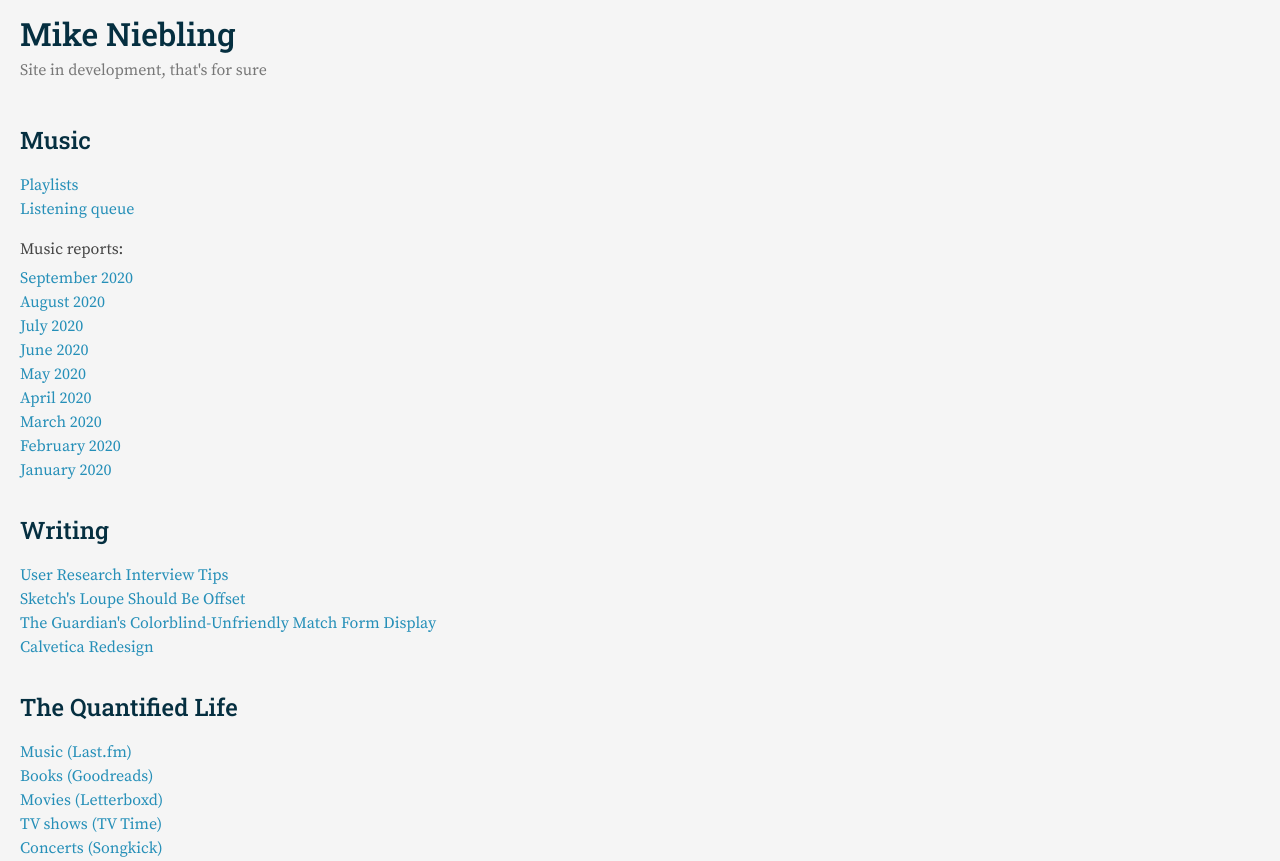
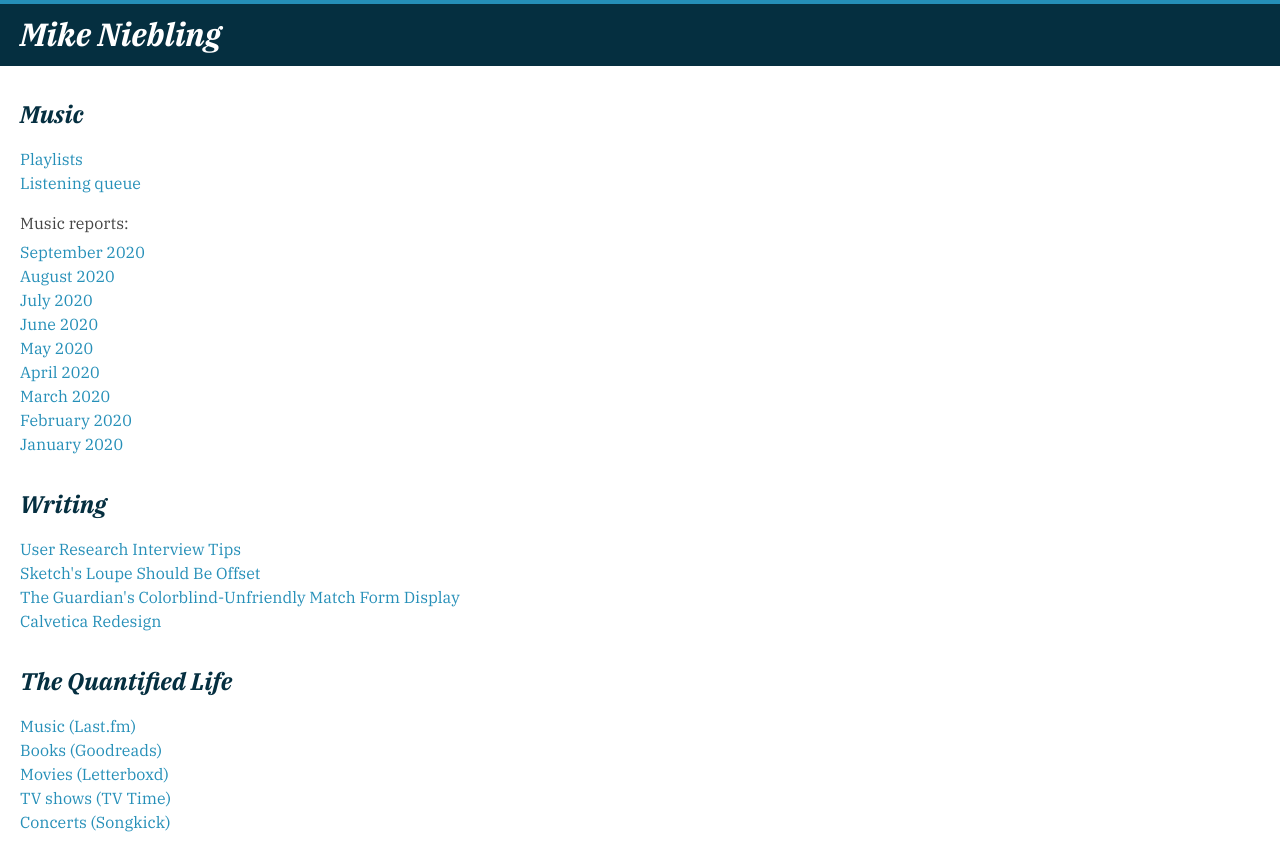
Before and after one commit to mniebling/mniebling.github.io, an Eleventy site: page index.njk in a window 1280 px wide. Shown: the top 861 px of the page. Built offline with nearby package versions, Linux system fonts and the light colour scheme; Eleventy itself is replaced by a stand-in of ours; files that its build step writes are made by us from their sources; what outdent would draw is missing.

Commit message:
Improve typography

```diff
--- a/css/index.css
+++ b/css/index.css
@@ -1,5 +1,9 @@
 .index-header {
-  margin: 0 0 40px 0;
+  background: var(--color-dark);
+  border-top: 4px solid var(--color-primary);
+  margin: 0 0 20px 0;
+  padding: 6px 20px 8px 20px;
+  position: relative;
 }
 
 .index-section {
@@ -10,6 +14,11 @@
   color: #777;
 }
 
+.index-h1 {
+  color: white;
+  margin: 0;
+}
+
 .index-h2 {
   margin-bottom: 15px;
 }
--- a/css/post.css
+++ b/css/post.css
@@ -1,5 +1,6 @@
 .post-links {
-  margin: 10px 0 20px 0;
+  margin: 0 20px;
+  padding-top: 10px;
 }
 
 .post-meta {
@@ -26,10 +27,8 @@
 
 .post-body {
   background-color: white;
-  border: 1px solid #ddd;
-  border-radius: 7px;
   margin-bottom: 25px;
-  padding: 15px 20px;
+  padding: 0 20px;
 }
 
 .post-body img,
--- a/css/styles.css
+++ b/css/styles.css
@@ -5,25 +5,25 @@
 
 html {
   --color-primary: #258fb8;
+  --color-dark: #052f40;
 
   height: 100%;
 }
 
 body {
-  background-color: #f5f5f5;
+  background-color: white;
   color: #444;
-  font-family: "Source Serif Pro", serif;
+  font-family: "IBM Plex Serif", serif;
   line-height: 1.5;
   margin: 0;
   height: 100%;
-
-  /* background: linear-gradient(-15deg, #8e9eab, #eef2f3); */
 }
 
 h1, h2, h3, h4, h5, h6 {
   color: #052F40;
-  font-family: "Roboto Slab", sans-serif;
-  font-weight: 500;
+  font-family: "IBM Plex Serif", sans-serif;
+  font-style: italic;
+  font-weight: 700;
   margin: 0;
 }
 
@@ -47,35 +47,35 @@ a:hover {
 
 
 /* Fonts */
-/* roboto-slab-500 - latin */
+/* ibm-plex-serif-regular - latin */
 @font-face {
-  font-family: 'Roboto Slab';
-  font-style: normal;
-  font-weight: 500;
-  src: local(''),
-       url('../fonts/roboto-slab-v12-latin-500.woff2') format('woff2');
-}
-/* source-serif-pro-regular - latin */
-@font-face {
-  font-family: 'Source Serif Pro';
+  font-family: 'IBM Plex Serif';
   font-style: normal;
   font-weight: 400;
-  src: local('Source Serif Pro'), local('SourceSerifPro-Regular'),
-       url('../fonts/source-serif-pro-v8-latin-regular.woff2') format('woff2');
+  src: local('IBM Plex Serif'), local('IBMPlexSerif'),
+       url('../fonts/ibm-plex-serif-v9-latin-regular.woff2') format('woff2');
 }
-/* source-serif-pro-italic - latin */
+/* ibm-plex-serif-italic - latin */
 @font-face {
-  font-family: 'Source Serif Pro';
+  font-family: 'IBM Plex Serif';
   font-style: italic;
   font-weight: 400;
-  src: local('Source Serif Pro Italic'), local('SourceSerifPro-It'),
-       url('../fonts/source-serif-pro-v8-latin-italic.woff2') format('woff2');
+  src: local('IBM Plex Serif Italic'), local('IBMPlexSerif-Italic'),
+       url('../fonts/ibm-plex-serif-v9-latin-italic.woff2') format('woff2');
 }
-/* source-serif-pro-700 - latin */
+/* ibm-plex-serif-700italic - latin */
 @font-face {
-  font-family: 'Source Serif Pro';
+  font-family: 'IBM Plex Serif';
+  font-style: italic;
+  font-weight: 700;
+  src: local('IBM Plex Serif Bold Italic'), local('IBMPlexSerif-BoldItalic'),
+       url('../fonts/ibm-plex-serif-v9-latin-700italic.woff2') format('woff2');
+}
+/* ibm-plex-serif-700 - latin */
+@font-face {
+  font-family: 'IBM Plex Serif';
   font-style: normal;
   font-weight: 700;
-  src: local('Source Serif Pro Bold'), local('SourceSerifPro-Bold'),
-       url('../fonts/source-serif-pro-v8-latin-700.woff2') format('woff2');
+  src: local('IBM Plex Serif Bold'), local('IBMPlexSerif-Bold'),
+       url('../fonts/ibm-plex-serif-v9-latin-700.woff2') format('woff2');
 }
--- a/index.njk
+++ b/index.njk
@@ -4,9 +4,10 @@ layout: base
 
 <div class="index-header">
   <h1 class="index-h1">Mike Niebling</h1>
-  <div class="index-subtitle">Site in development, that's for sure</div>
+  {# <div class="index-subtitle">Site in development, that's for sure</div> #}
 </div>
 
+<div class="container">
   <div class="index-body">
     <div class="index-section">
       <h2 class="index-h2">Music</h2>
@@ -57,3 +58,4 @@ layout: base
       </p>
     </div>
   </div>
+</div>
--- a/layouts/base.njk
+++ b/layouts/base.njk
@@ -14,7 +14,7 @@ title: Mike Niebling
   </head>
 
   <body>
-    <div class="container">
+    <div class="base-wrap">
       {{ content | safe }}
     </div>
   </body>
--- a/layouts/post.njk
+++ b/layouts/post.njk
@@ -8,10 +8,6 @@ layout: base
     <a href="/">Home</a>
   </div>
 
-  <div class="post-meta">
-    {{ tags }}
-  </div>
-
   <div class="post-body">
     <h1>{{ title }}</h1>
 
```
Also changed, not shown: fonts/ibm-plex-serif-v9-latin-700.woff2 (added), fonts/ibm-plex-serif-v9-latin-700italic.woff2 (added), fonts/ibm-plex-serif-v9-latin-italic.woff2 (added), fonts/ibm-plex-serif-v9-latin-regular.woff2 (added), fonts/roboto-slab-v12-latin-500.woff2 (deleted), fonts/source-serif-pro-v8-latin-700.woff2 (deleted), fonts/source-serif-pro-v8-latin-italic.woff2 (deleted), fonts/source-serif-pro-v8-latin-regular.woff2 (deleted). Lines whose indentation alone changed are shown as unchanged.
